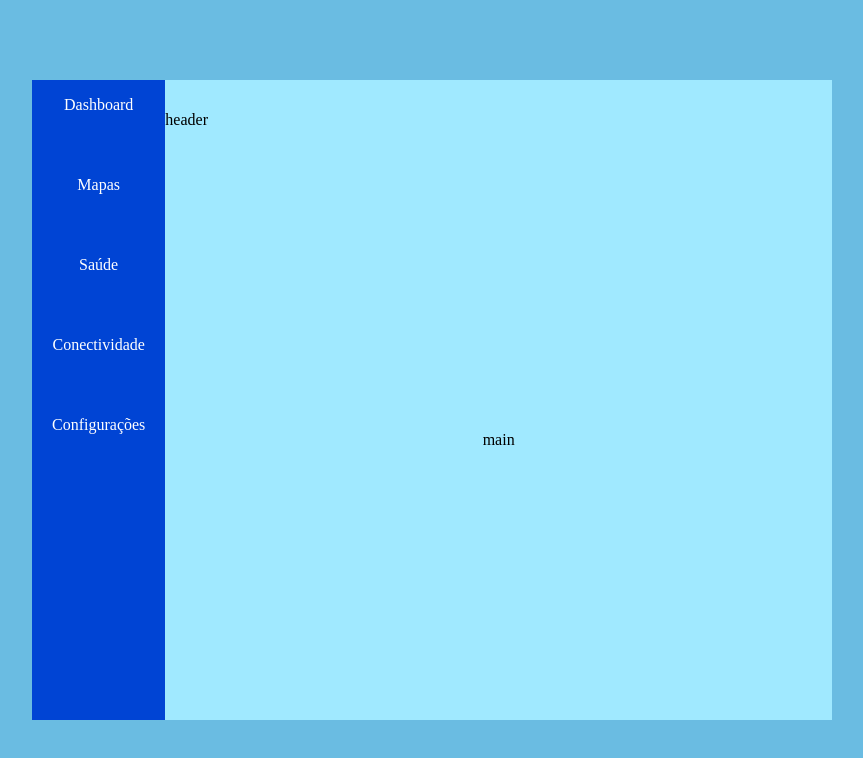
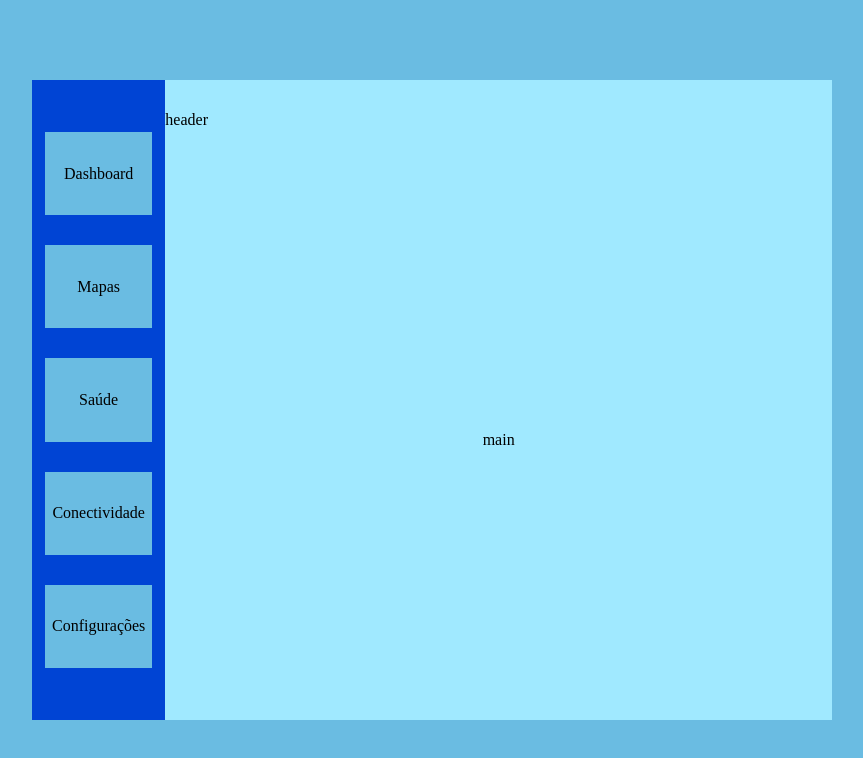
Before and after one commit to AvsWilliam/monitor_biosinais, a React (Vite) app in the folder Safe_Pet/: page / in a window 1280 px wide. Shown: the top 758 px of the page, without its empty margins (208-1071 px from the left). Built offline with nearby package versions, Linux system fonts and the light colour scheme.

Commit message:
Update Dashboard.css

```diff
--- a/Safe_Pet/src/styles/Dashboard.css
+++ b/Safe_Pet/src/styles/Dashboard.css
@@ -39,6 +39,7 @@ body{
   grid-area:aside;
   background-color:#0044d4 ;
   align-items: center;
+  justify-content:center;
   gap: 30px;
 }
 
@@ -72,5 +73,13 @@ body{
   display:flex;
   justify-content: center;
   align-items: center;
-  color: white;
+  color: Black;
+  background-color: #6abce2;
+  height: 13%;
+  width: 80%;
+  transition: background 0.5s;
 }
+
+.option_button: hover{
+  background-color: pink;
+}
```
